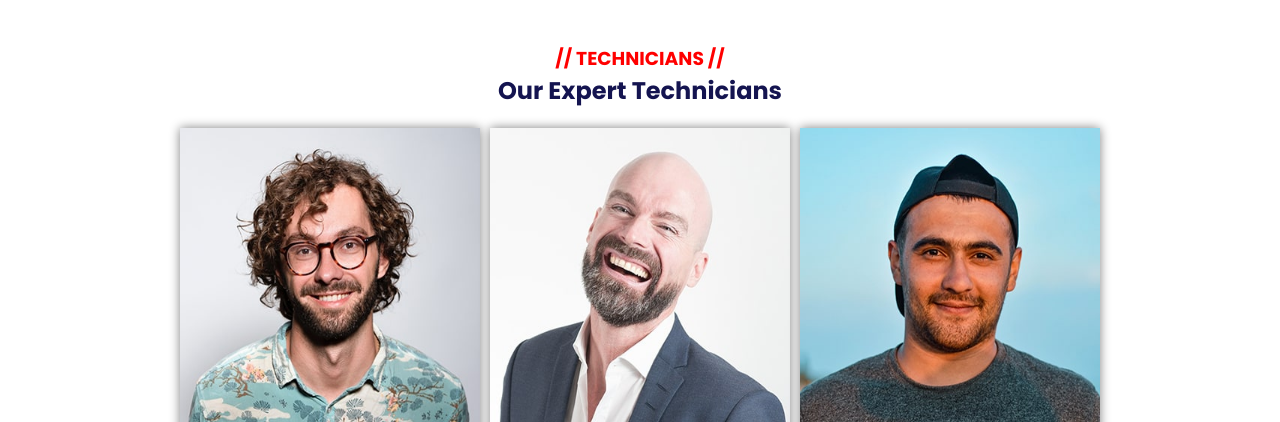
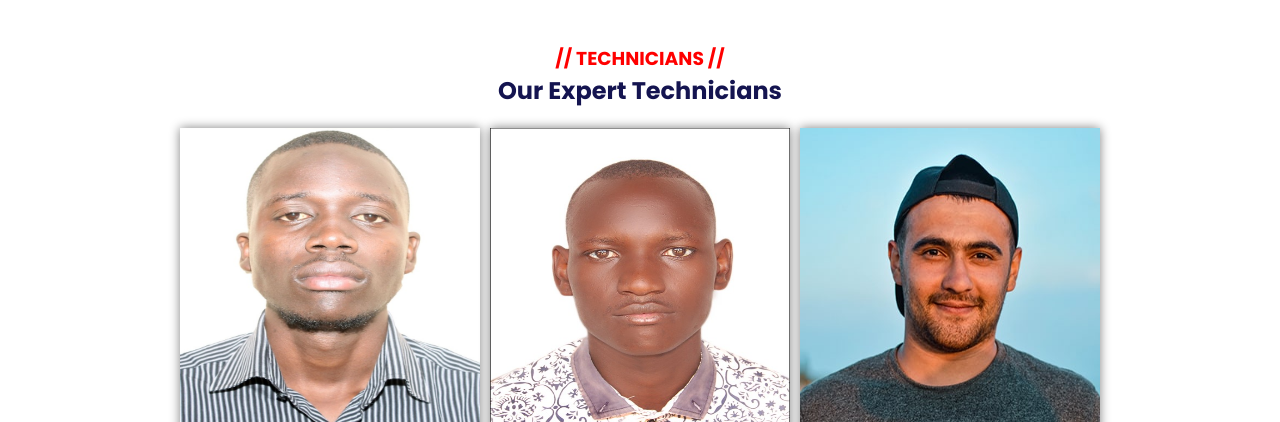
Before and after one commit to Chemistry2i/Xpert-Serv, a plain HTML site: page index.html in a window 1280 px wide. Shown: the part 3710-4132 px from the top of the page. Drawn offline with Linux system fonts and the light colour scheme.

Commit message:
Updated images
second commit

```diff
--- a/index.html
+++ b/index.html
@@ -439,7 +439,7 @@
                 <div class="Tech001" id="section">
                     <div class="split">
                         <div class="techimg">
-                            <img src="img/team-1.jpg" alt="">
+                            <img src="img/Screenshot_20250214-115453~2.jpg" alt="">
                         </div>
                         <div class="socioIcons">
                             <span>
@@ -471,7 +471,7 @@
                 <div class="Tech001" id="section">
                     <div class="split">
                         <div class="techimg">
-                            <img src="img/team-2.jpg" alt="">
+                            <img src="img/IMG-20250428-WA0005.jpg" alt="">
                         </div>
                         <div class="socioIcons">
                             <span>
```
